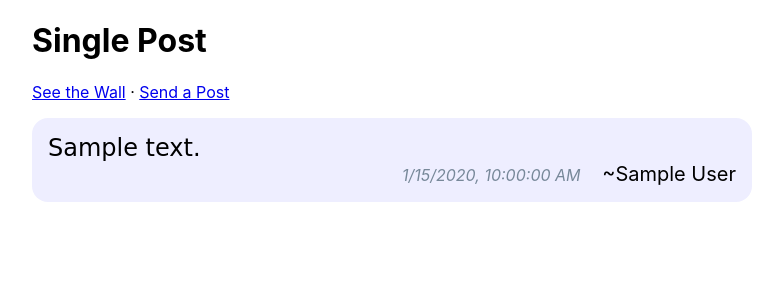
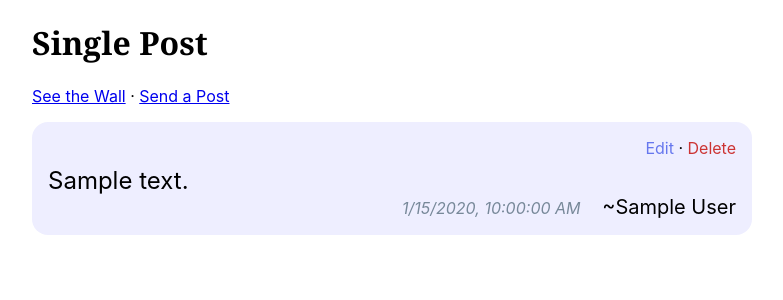
Before and after one commit to bozdogan/microblogger, a Node server app: page /post/600000000000000000000001 in a window 1280 px wide. Shown: the top 300 px of the page, without its empty margins (248-1031 px from the left). Run offline with Node 20, Linux system fonts and the light colour scheme; tables that the repository leaves empty hold one stand-in row (values such as "Sample post"); some libraries are stand-ins or nearby versions.

Commit message:
style changes

```diff
--- a/static/css/main.css
+++ b/static/css/main.css
@@ -4,6 +4,10 @@
 
 body {
     font-family: Inter, "Open Sans", sans-serif;
+}
+
+h1, h2, h3, h4, h5 {
+    font-family: "PT Serif", Cambria, serif;
 }
 
 main {
@@ -26,12 +30,8 @@ main {
 }
 
 .card-message {
-    font: normal 1.2em "PT Serif", Cambria, serif;
+    font-size: 1.2em;
     text-align: left;
-}
-
-.card.bigger .card-message {
-    font-family: "Comic Sans MS", Inter, Arial, sans-serif;
 }
 
 .card-detailbutton {
@@ -62,6 +62,23 @@ main {
     content: '~';
 }
 
+.card-editbuttons {
+    font-size: .8em;
+    margin-bottom: 8px;
+}
+
+.card-editbuttons a{
+    text-decoration: none;
+    color: #67e;
+}
+.card-editbuttons a:hover{
+    text-decoration: underline;
+}
+
+#btDeletePost {
+    color: hsl(0, 60%, 50%);
+}
+
 .send-form {
     width: 400px;
 }
--- a/views/posts/viewsingle.ejs
+++ b/views/posts/viewsingle.ejs
@@ -6,6 +6,9 @@
 
   <% if(post) { %>
   <div class="card bigger">
+    <div class="card-editbuttons">
+      <a href="#" id="btEditPost">Edit</a> &middot; <a href="#" id="btDeletePost">Delete</a>
+    </div>
     <div class="card-message">
       <%= post.message %>
     </div>
```
